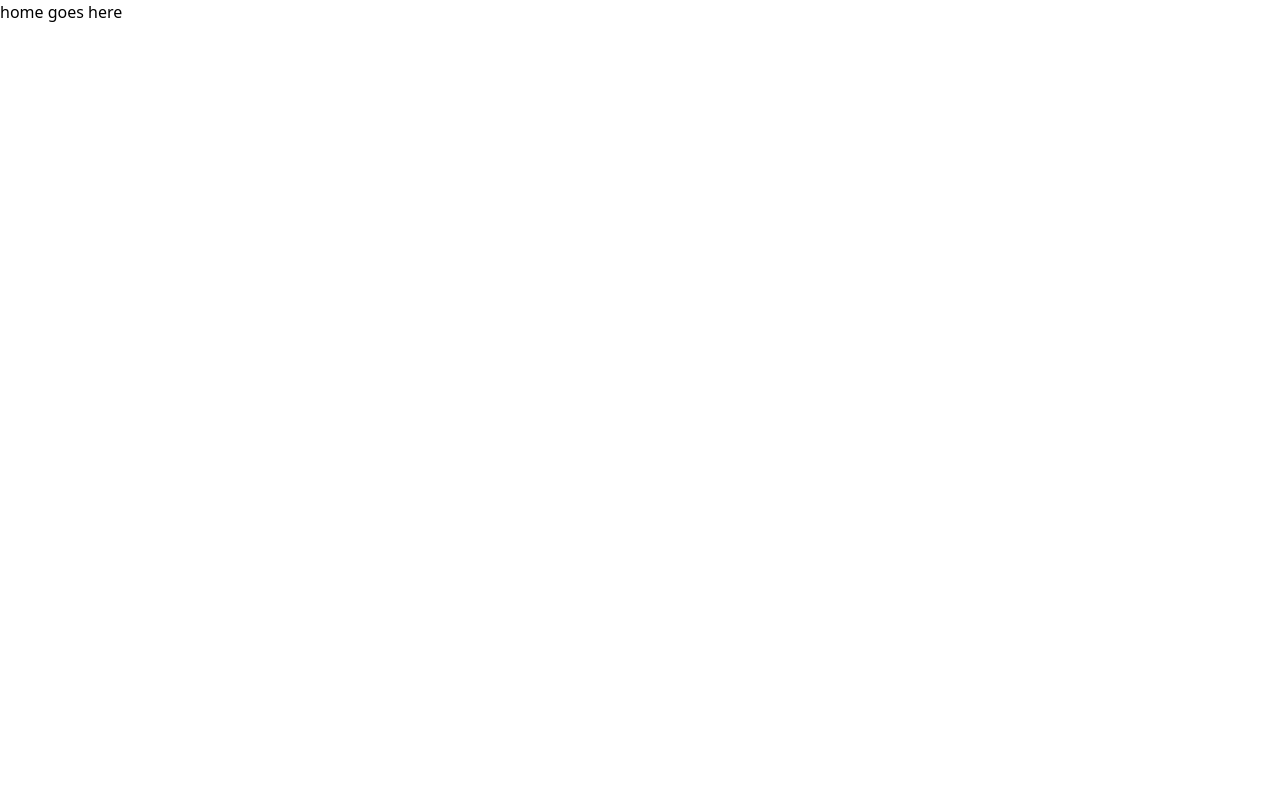
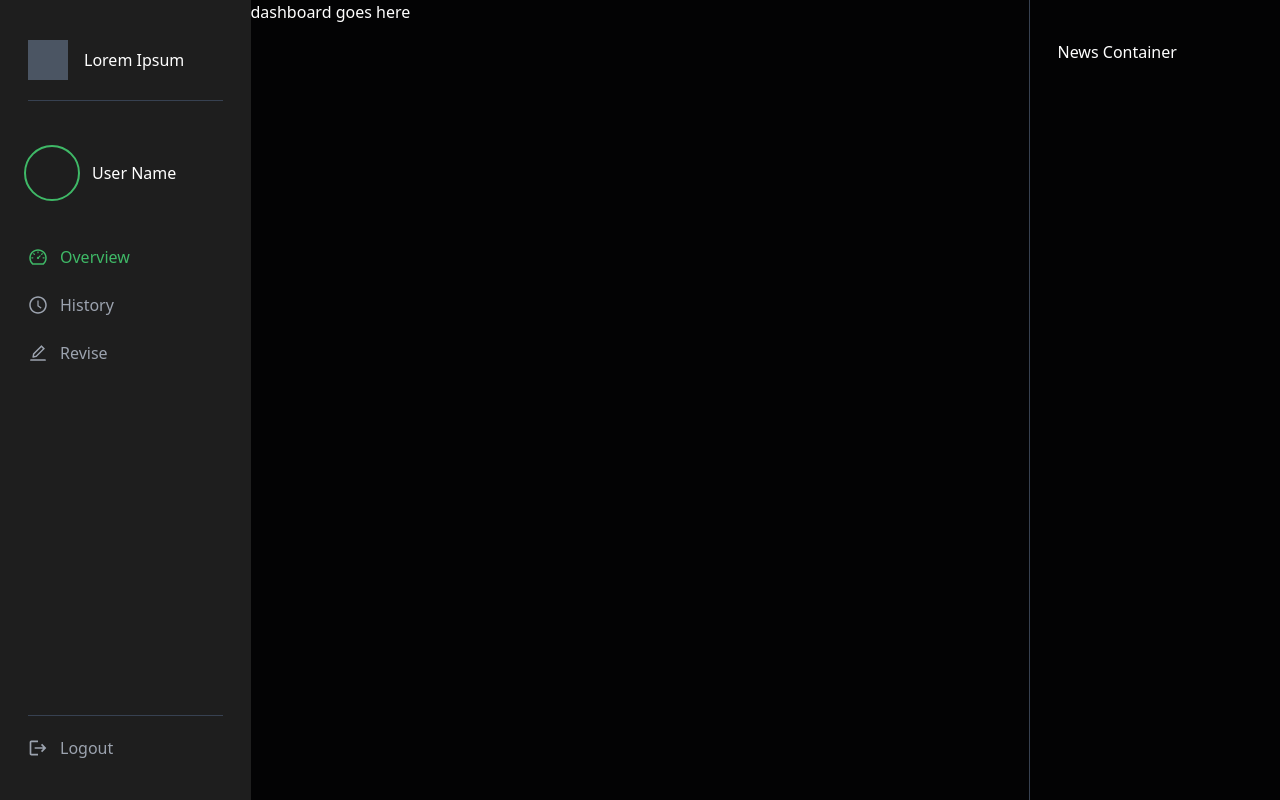
Before and after one commit to stanleyclaudius/financial-tracker, a React (Create React App) app in the folder client/: page / in a window 1280 px wide. Built offline with nearby package versions, Linux system fonts and the light colour scheme.

Commit message:
Create Sidebar component

```diff
--- /dev/null
+++ b/client/src/components/general/NewsContainer.tsx
@@ -0,0 +1,9 @@
+const NewsContainer = () => {
+  return (
+    <div className='flex-1 bg-primary border-l border-gray-700 px-7 py-10'>
+      News Container
+    </div>
+  )
+}
+
+export default NewsContainer
--- /dev/null
+++ b/client/src/components/general/Sidebar.tsx
@@ -0,0 +1,44 @@
+import { Link, useLocation } from 'react-router-dom'
+import { MdLogout } from 'react-icons/md'
+import { AiOutlineDashboard, AiOutlineClockCircle, AiOutlineEdit } from 'react-icons/ai'
+
+const Sidebar = () => {
+  const { pathname } = useLocation()
+
+  return (
+    <div className='flex-1 bg-secondary px-7 py-10 flex flex-col'>
+      <div className='flex-1'>
+        <div className='flex items-center gap-4 border-b border-gray-700 pb-5 mb-12'>
+          <div className='w-10 h-10 bg-gray-600'></div>
+          <h1>Lorem Ipsum</h1>
+        </div>
+        <div className='flex items-center gap-4 mb-12'>
+          <div className='w-12 h-12 rounded-full outline outline-2 outline-offset-2 outline-accent'></div>
+          <h1>User Name</h1>
+        </div>
+        <div>
+          <Link to='/' className={`flex items-center gap-3 mb-6 w-fit hover:text-accent hover:font-medium ${pathname === '/' || pathname === '/index' ? 'text-accent font-medium' : 'text-gray-400'}`}>
+            <AiOutlineDashboard className='text-xl' />
+            Overview
+          </Link>
+          <Link to='/' className='flex items-center gap-3 mb-6 w-fit text-gray-400 hover:text-accent hover:font-medium'>
+            <AiOutlineClockCircle className='text-xl' />
+            History
+          </Link>
+          <Link to='/' className='flex items-center gap-3 w-fit text-gray-400 hover:text-accent hover:font-medium'>
+            <AiOutlineEdit className='text-xl' />
+            Revise
+          </Link>
+        </div>
+      </div>
+      <div className='border-t border-gray-700 pt-5'>
+        <div className='flex items-center gap-3 text-gray-400 cursor-pointer w-fit hover:text-accent hover:font-medium'>
+          <MdLogout className='text-xl' />
+          Logout
+        </div>
+      </div>
+    </div>
+  )
+}
+
+export default Sidebar
--- /dev/null
+++ b/client/src/components/home/Dashboard.tsx
@@ -0,0 +1,9 @@
+const Dashboard = () => {
+  return (
+    <div className='flex-[4] bg-primary'>
+      dashboard goes here
+    </div>
+  )
+}
+
+export default Dashboard
--- a/client/src/pages/index.tsx
+++ b/client/src/pages/index.tsx
@@ -1,7 +1,13 @@
+import NewsContainer from "../components/general/NewsContainer"
+import Sidebar from "../components/general/Sidebar"
+import Dashboard from "../components/home/Dashboard"
+
 const Home = () => {
   return (
-    <div>
-      home goes here
+    <div className='flex text-white h-[100vh] max-h-[100vh] overflow-y-hidden'>
+      <Sidebar />
+      <Dashboard />
+      <NewsContainer />
     </div>
   )
 }
--- a/client/tailwind.config.js
+++ b/client/tailwind.config.js
@@ -3,7 +3,13 @@ module.exports = {
     "./src/**/*.{js,jsx,ts,tsx}"
   ],
   theme: {
-    extend: {},
+    extend: {
+      colors: {
+        'primary': '#030304',
+        'secondary': '#1E1E1E',
+        'accent': '#3FB967'
+      },
+    },
   },
   plugins: [],
 }
```
